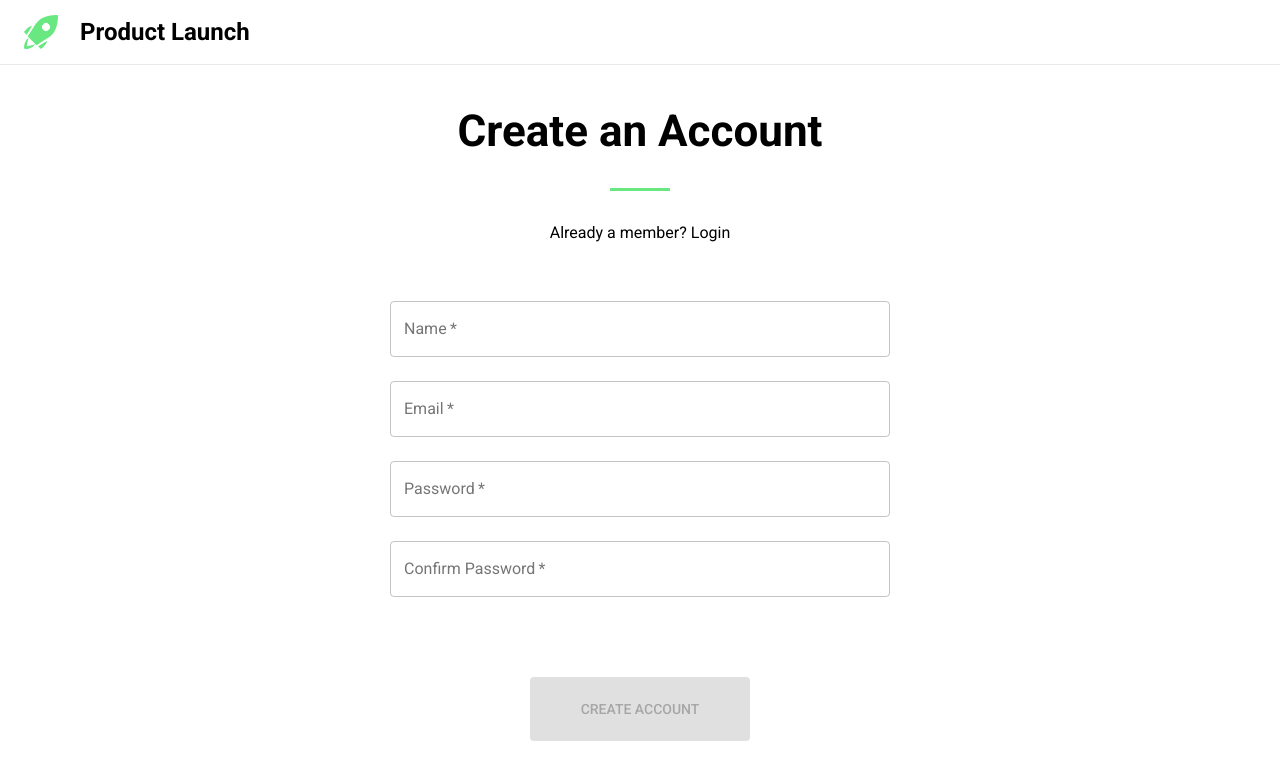
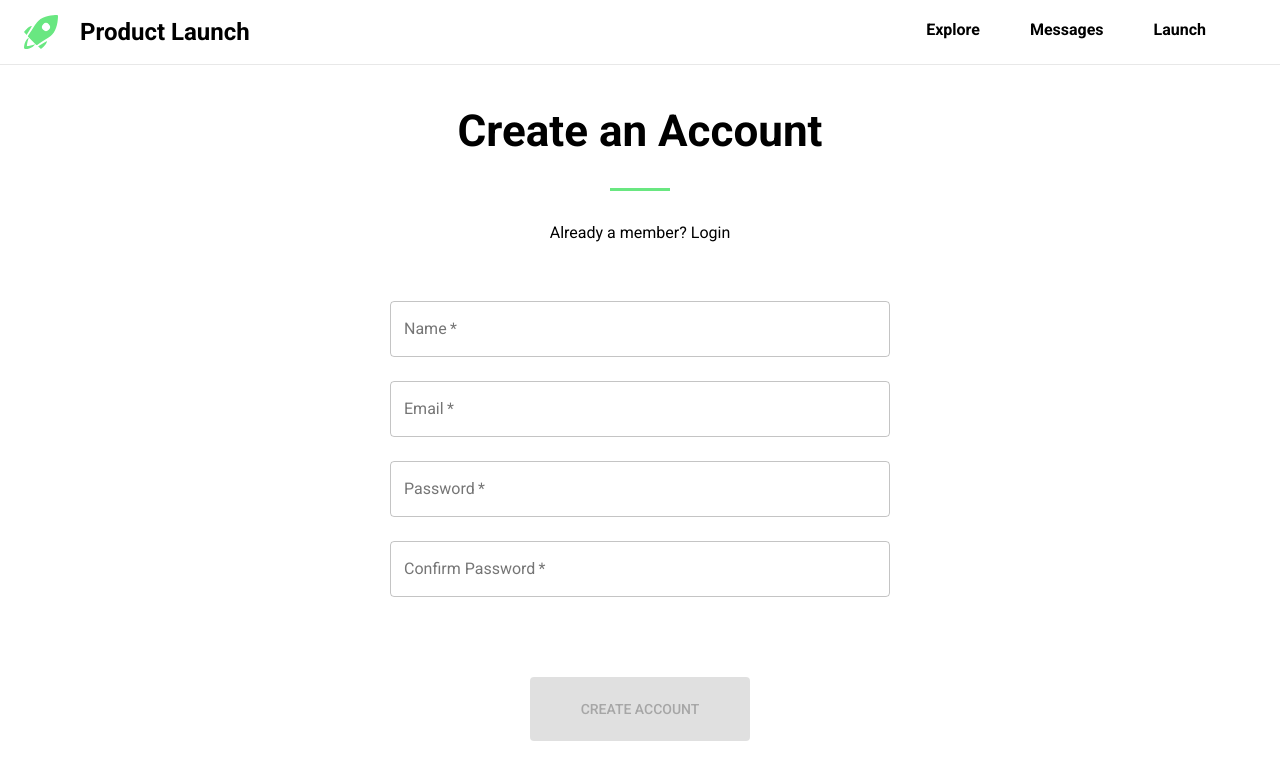
Before and after one commit to hatchways/team-summer, a React (Create React App) app in the folder client/: page /signup in a window 1280 px wide. Shown: the top 780 px of the page. Built offline with nearby package versions, Linux system fonts and the light colour scheme.

Commit message:
Moved Navbar to component and 3 inital links

```diff
--- a/client/src/App.js
+++ b/client/src/App.js
@@ -1,26 +1,12 @@
 import React from 'react';
-import {MuiThemeProvider, AppBar, Toolbar, Typography, makeStyles} from '@material-ui/core';
-import {BrowserRouter, Route, Redirect, Link} from 'react-router-dom';
+import {MuiThemeProvider, makeStyles} from '@material-ui/core';
+import {BrowserRouter, Route, Redirect} from 'react-router-dom';
 
 import {theme} from './themes/theme';
 
-import SvgProductLaunchLogo from './components/ProductLaunchPage';
+import NavBar from './components/NavBar'
 import SignUp from './pages/SignUp';
 import Login from './pages/Login';
-
-const useStyles = makeStyles({
-    navBar: (theme) => ({
-        borderBottom: `1px solid ${theme.meta}`
-    }),
-    navBarHomeLink: {
-        display: 'flex',
-        alignItems: 'center',
-
-        '&:hover': {
-            color: 'unset'
-        }
-    }
-});
 
 const globalStyles = makeStyles({
     '@global': {
@@ -42,20 +28,10 @@ const globalStyles = makeStyles({
 
 const App = () => {
     globalStyles();
-    const classes = useStyles(theme);
-
     return (
         <MuiThemeProvider theme={theme}>
             <BrowserRouter>
-                {/* Navbar */}
-                <AppBar className={classes.navBar} position="static" color="inherit" elevation={0}>
-                    <Toolbar>
-                        <Link to="/" className={classes.navBarHomeLink}>
-                            <SvgProductLaunchLogo style={{marginRight: 22}}/>
-                            <Typography variant="h1">Product Launch</Typography>
-                        </Link>
-                    </Toolbar>
-                </AppBar>
+                <NavBar />
 
                 {/* Routes */}
                 {/*
--- /dev/null
+++ b/client/src/components/NavBar.js
@@ -0,0 +1,64 @@
+import React from 'react';
+import {AppBar, makeStyles, Toolbar, Typography} from '@material-ui/core';
+import {Link} from 'react-router-dom';
+import SvgProductLaunchLogo from './ProductLaunchPage';
+
+const useStyles = makeStyles((theme) => ({
+    navBar: {
+        borderBottom: `1px solid ${theme.meta}`
+    },
+    navBarHomeLink: {
+        display: 'flex',
+        alignItems: 'center',
+        flexGrow: 1,
+
+        '&:hover': {
+            color: 'unset'
+        }
+    },
+    navLinks: {
+        display: 'flex'
+    },
+    menuItem: {
+        marginRight: 50,
+        paddingBottom: 2,
+        borderBottom: `2px solid #ffffff`,
+
+        '&:hover': {
+            color: '#000000',
+            borderBottom: `2px solid ${theme.palette.primary.main}`,
+        }
+    }
+}));
+
+export default () => {
+    const classes = useStyles();
+
+    return (
+        <AppBar className={classes.navBar} position="static" color="inherit" elevation={0}>
+            <Toolbar>
+                <Link to="/" className={classes.navBarHomeLink}>
+                    <SvgProductLaunchLogo style={{marginRight: 22}}/>
+                    <Typography variant="h1">Product Launch</Typography>
+                </Link>
+                <div className={classes.navLinks}>
+                    <Link to="/explore" className={classes.menuItem}>
+                        <Typography variant="h6">
+                            Explore
+                        </Typography>
+                    </Link>
+                    <Link to="/marketplace" className={classes.menuItem}>
+                        <Typography variant="h6">
+                            Messages
+                        </Typography>
+                    </Link>
+                    <Link to="/launch" className={classes.menuItem}>
+                        <Typography variant="h6">
+                            Launch
+                        </Typography>
+                    </Link>
+                </div>
+            </Toolbar>
+        </AppBar>
+    );
+};
--- a/client/src/themes/theme.js
+++ b/client/src/themes/theme.js
@@ -10,6 +10,11 @@ export const theme = createMuiTheme({
         },
         h2: {
             fontSize: '2.75em',
+            fontWeight: 'semi-bold',
+            textAlign: 'center'
+        },
+        h6: {
+            fontSize: '1em',
             fontWeight: 'semi-bold',
             textAlign: 'center'
         }
```
